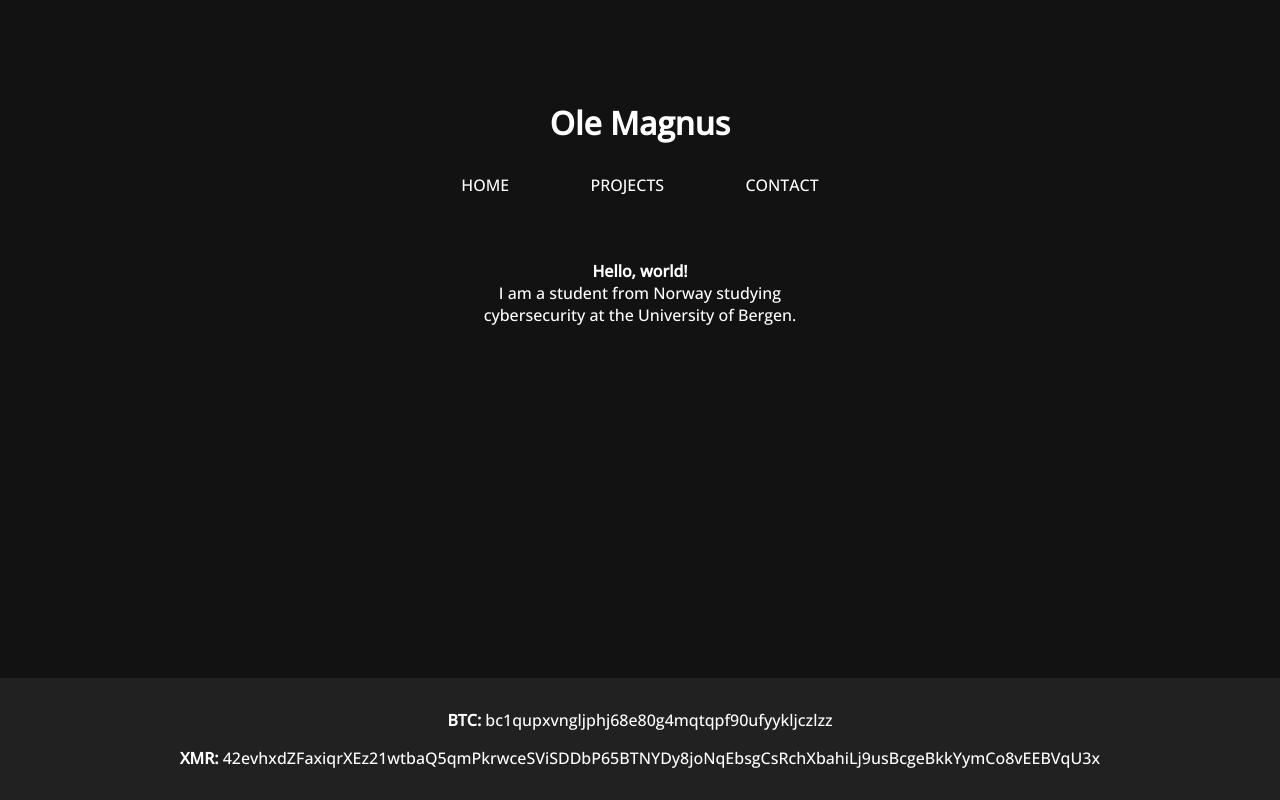
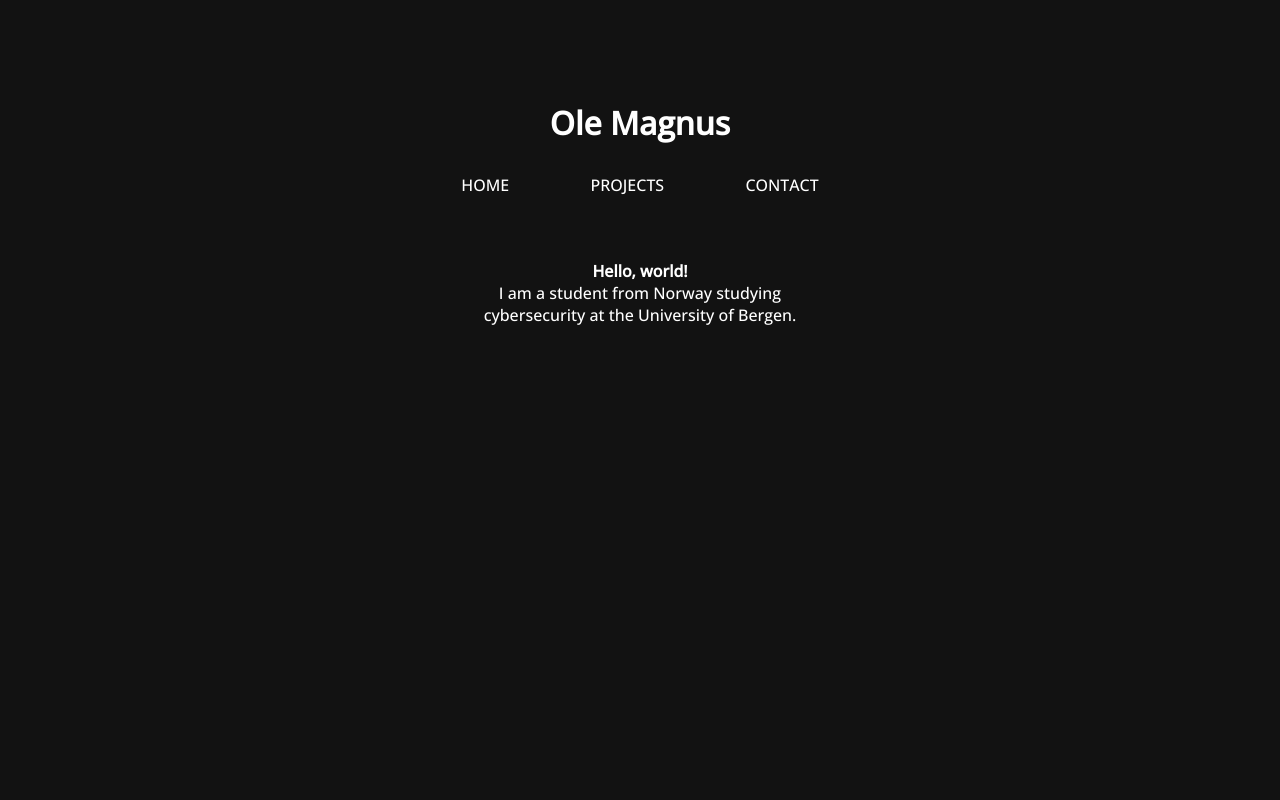
Before and after one commit to lordolem/omfj.no, a PHP site: page / in a window 1280 px wide. Run offline with PHP 8.4, Linux system fonts and the light colour scheme.

Commit message:
Removed footer

```diff
--- a/contact.php
+++ b/contact.php
@@ -2,7 +2,6 @@
 <html lang="no">
 <head>
     <meta charset="UTF-8">
-    <meta http-equiv="X-UA-Compatible" content="IE=edge">
     <meta name="viewport" content="width=device-width, initial-scale=1.0">
     <link rel="icon" type="image/png" sizes="32x32" href="images/favicon.png">
     <link rel="stylesheet" href="styles/main.css">
--- a/index.php
+++ b/index.php
@@ -2,7 +2,6 @@
 <html lang="no">
 <head>
     <meta charset="UTF-8">
-    <meta http-equiv="X-UA-Compatible" content="IE=edge">
     <meta name="viewport" content="width=device-width, initial-scale=1.0">
     <link rel="icon" type="image/png" sizes="32x32" href="images/favicon.png">
     <link rel="stylesheet" href="styles/main.css">
@@ -21,16 +20,5 @@
             </p>
         </div>
     </div>
-    <div class="footer">
-        <p>
-            <b>BTC: </b>
-            bc1qupxvngljphj68e80g4mqtqpf90ufyykljczlzz
-        </p>
-
-        <p>
-            <b>XMR: </b>
-            42evhxdZFaxiqrXEz21wtbaQ5qmPkrwceSViSDDbP65BTNYDy8joNqEbsgCsRchXbahiLj9usBcgeBkkYymCo8vEEBVqU3x
-        </p>
-    </div>
 </body>
 </html>
--- a/projects.php
+++ b/projects.php
@@ -2,7 +2,6 @@
 <html lang="no">
 <head>
     <meta charset="UTF-8">
-    <meta http-equiv="X-UA-Compatible" content="IE=edge">
     <meta name="viewport" content="width=device-width, initial-scale=1.0">
     <link rel="icon" type="image/png" sizes="32x32" href="images/favicon.png">
     <link rel="stylesheet" href="styles/main.css">
@@ -36,7 +35,7 @@
                 <div>
                     <p class="project-title">@TrondheimVaeret på twitter</p>
                     <p>A dumb script made with python to automatically tweet the temperature in my hometown.</p>
-                    <a class="take-a-look" href="https://github.com/lordolem/trondheimvaeret">Take a look!</a>
+                    <a class="take-a-look" href="project/trondheimvaeret">Take a look!</a>
                 </div>
             </div>
             <p style="text-align:center;">
--- a/styles/index.css
+++ b/styles/index.css
@@ -1,20 +1,3 @@
-.footer {
-    background-color: #212121;
-    position: absolute;
-    bottom: 0;
-    box-sizing: border-box;
-    width: 100%;
-    overflow: hidden;
-    left: 50%;
-    transform: translateX(-50%);
-    padding: 15px;
-}
-
-.footer p {
-    word-break: break-all;
-    text-align: center;
-}
-
 #intro {
     width: 70%;
     text-align: center;
--- a/styles/main.css
+++ b/styles/main.css
@@ -4,6 +4,8 @@ html, body {
     font-family: 'Open Sans', sans-serif;
     background-color: #121212;
     color: white;
+    height: 100%;
+    margin: 0;
 }
 
 .main {
@@ -13,6 +15,7 @@ html, body {
     left: 50%;
     transform: translateX(-50%);
     top: 10%;
+    padding-bottom: 50px;
 }
 
 .main h1 {
```
Also changed, not shown: project/trondheimvaeret.php (added, +35 -0 lines).
